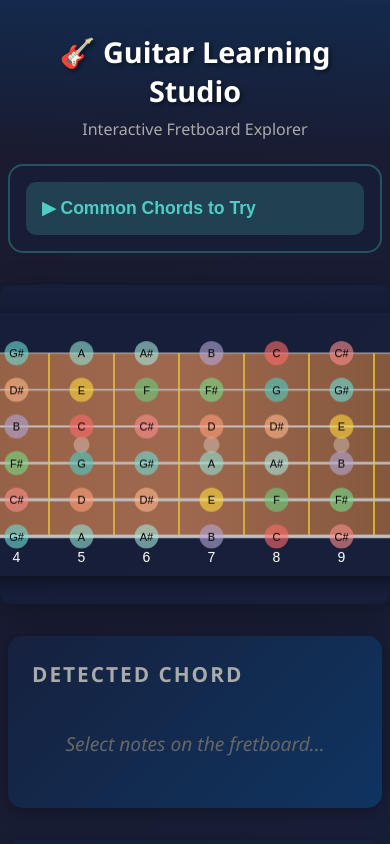
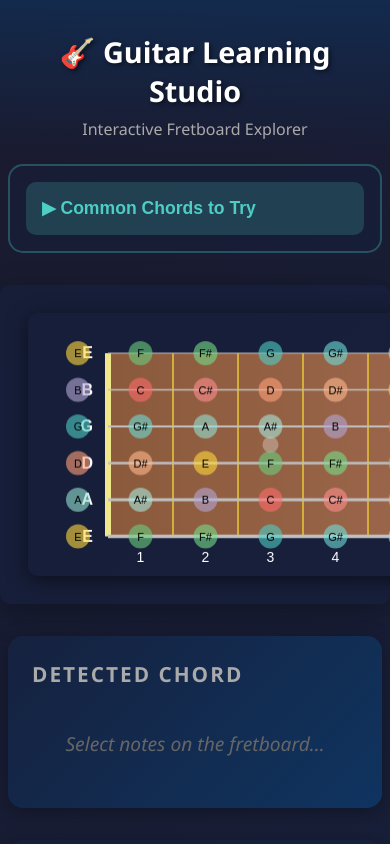
Before and after one commit to DanielRaistrick/SultansAcademy, a React (Vite) app: page / in a window 390 px wide. Shown: the top 844 px of the page. Built offline with nearby package versions, Linux system fonts and the light colour scheme.

Commit message:
Fix fretboard scroll - show full fretboard from left edge on mobile

```diff
--- a/src/App.css
+++ b/src/App.css
@@ -39,8 +39,15 @@
   overflow-x: auto;
   overflow-y: hidden;
   display: flex;
-  justify-content: center;
+  justify-content: flex-start; /* Start from left for scrolling */
   -webkit-overflow-scrolling: touch; /* Smooth scrolling on iOS */
+}
+
+/* Center fretboard on desktop only */
+@media (min-width: 769px) {
+  .fretboard-container {
+    justify-content: center;
+  }
 }
 
 .control-panel {
```
